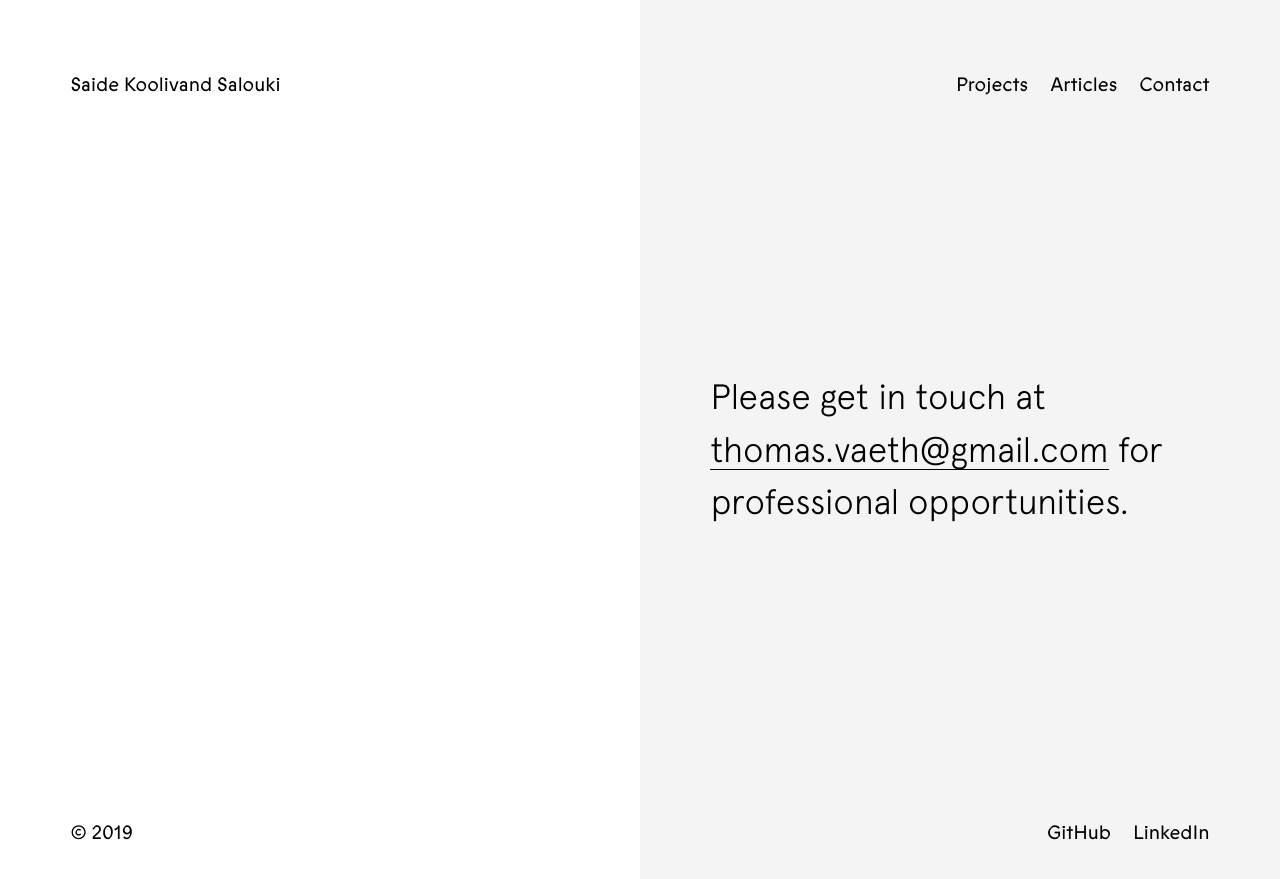
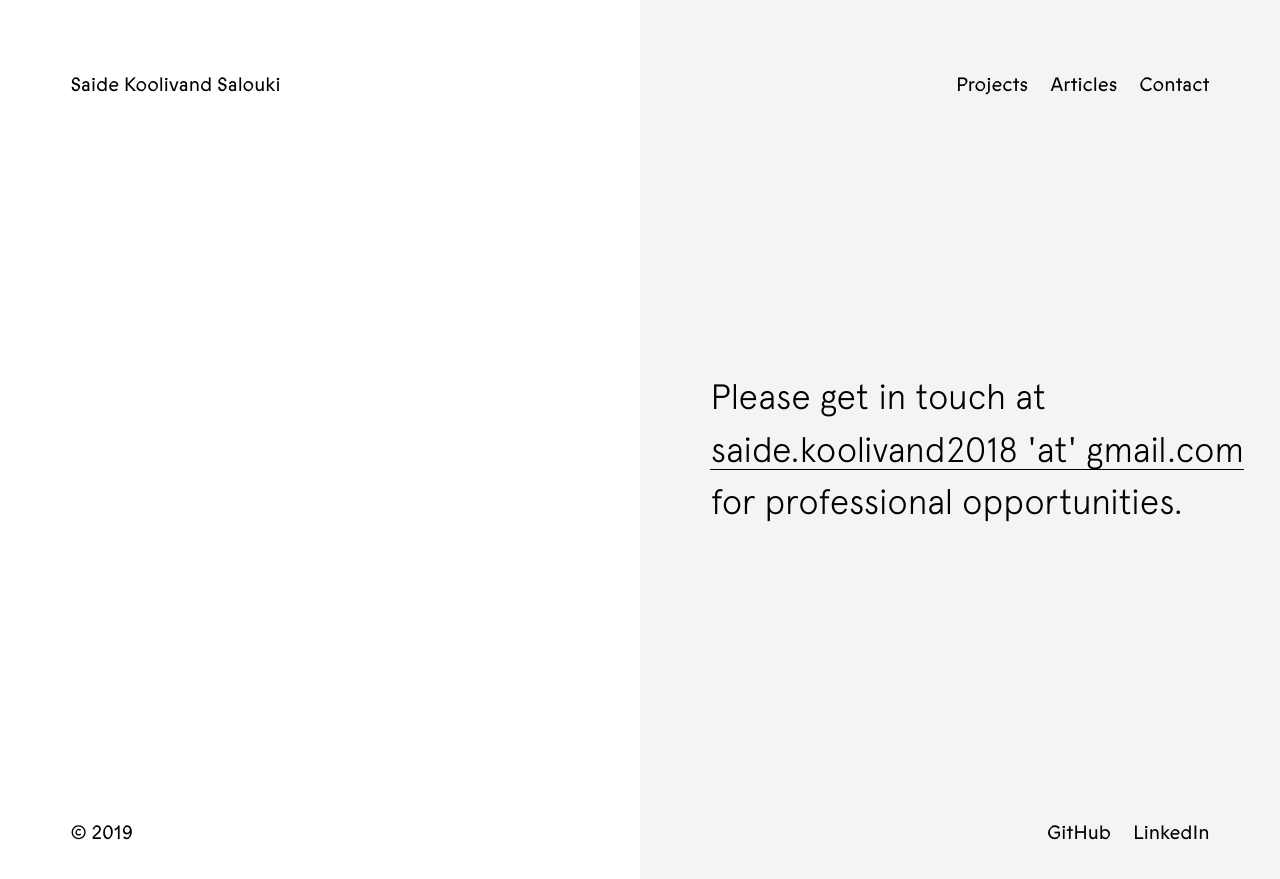
Before and after one commit to thomasvaeth/thomasvaeth.github.io, a Jekyll site: the page built from contact/index.html, in a window 1280 px wide. Shown: the top 879 px of the page. Built offline with Jekyll 4.4.1, drawn with Linux system fonts in a browser that asks for light colours; a script that is not in the unit is left out.

Commit message:
contact update

```diff
--- a/contact/index.html
+++ b/contact/index.html
@@ -9,6 +9,6 @@ image:
     <div id="instagram"></div>
   </div>
   <div class="talk__right section-padding bg-lightgrey">
-    <p class="talk__text">Please get in touch at <a class="talk__link" href="mailto:thomas.vaeth@gmail.com">thomas.vaeth@gmail.com</a> for professional opportunities.</p>
+    <p class="talk__text">Please get in touch at <a class="talk__link" href="mailto:saide.koolivand2018@gmail.com">saide.koolivand2018 'at' gmail.com</a> for professional opportunities.</p>
   </div>
 </section>
```
